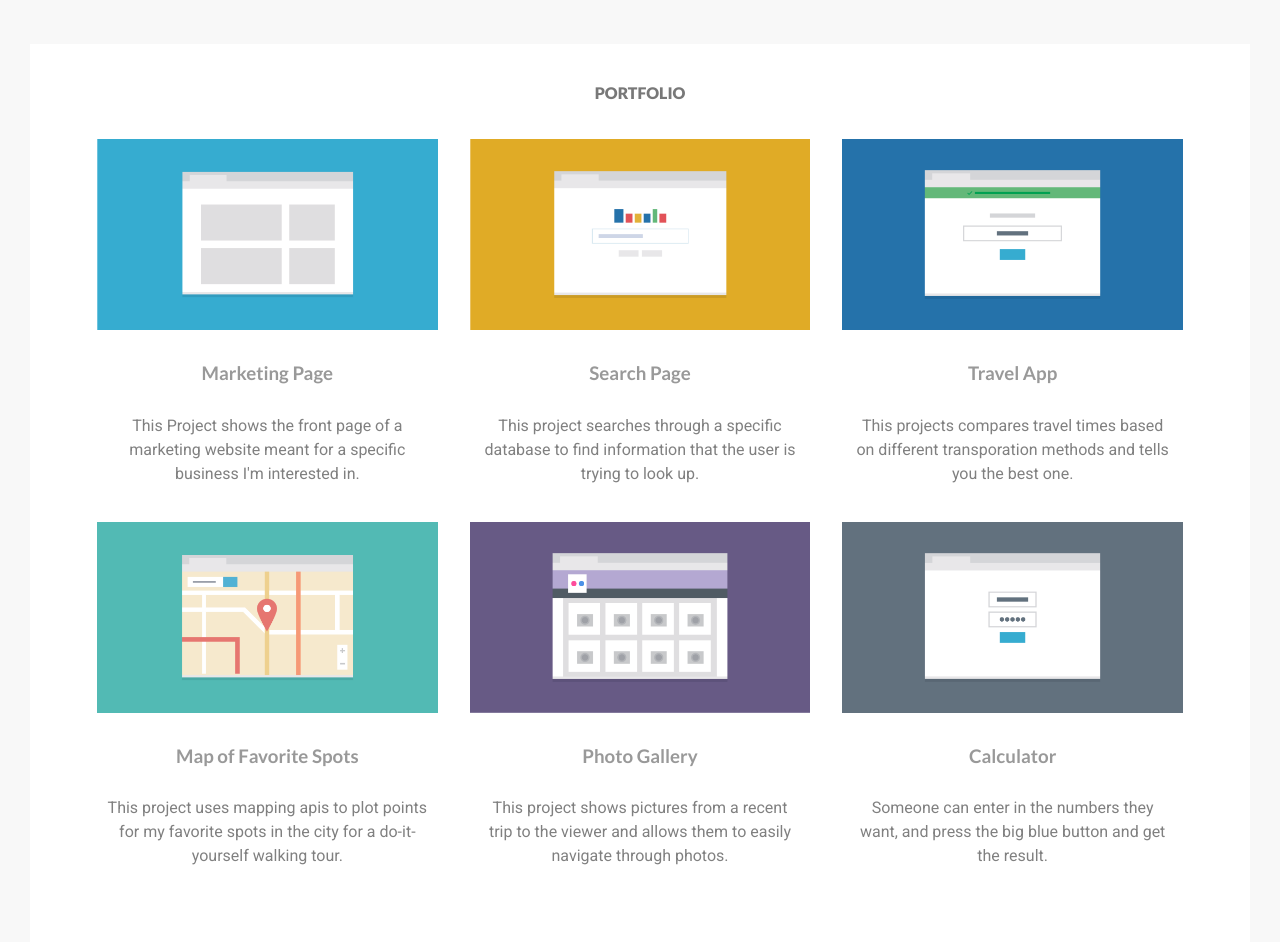
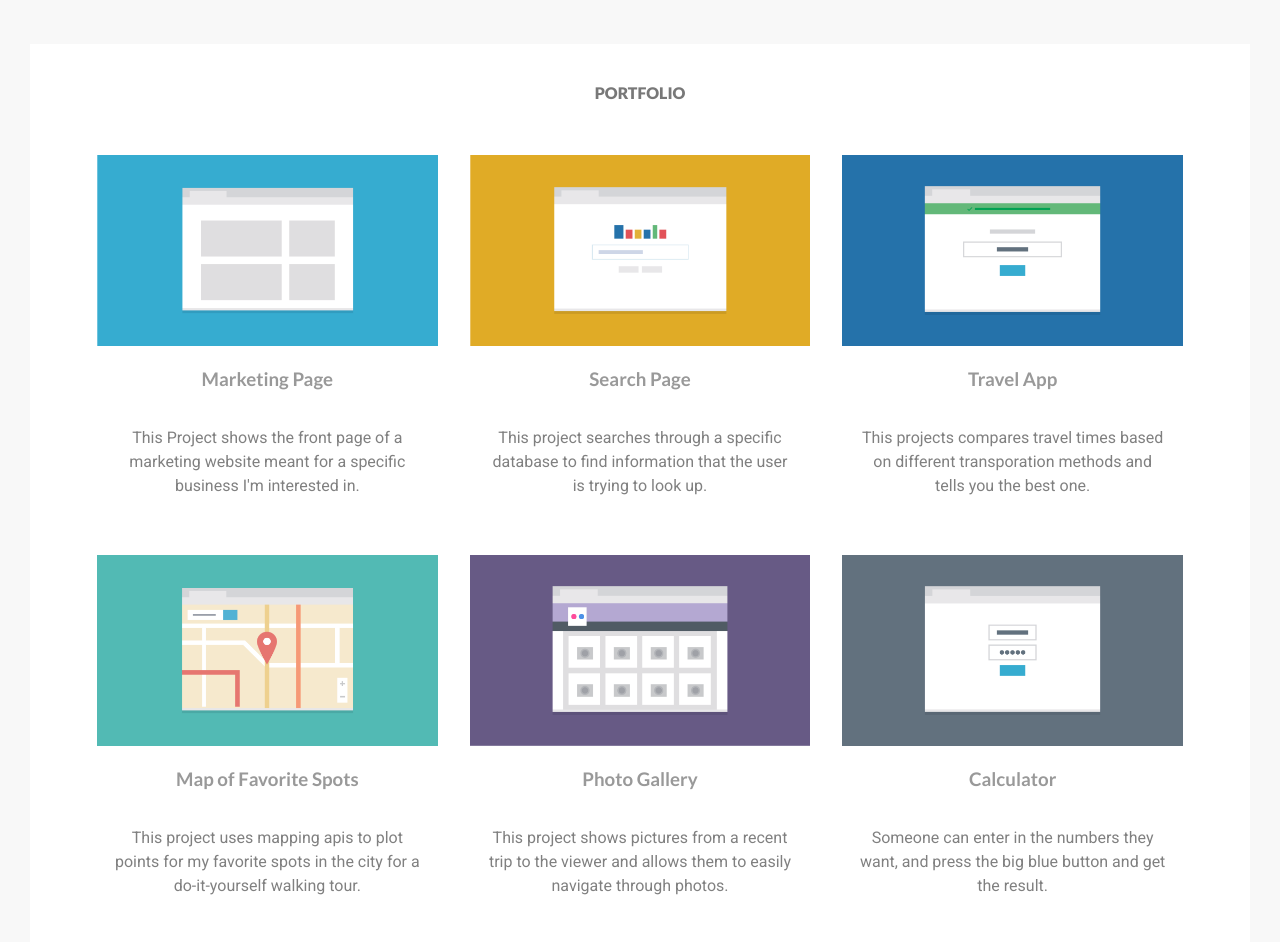
Before and after one commit to joehdodd/responsivelayoutproject, a plain HTML site: page index.html in a window 1280 px wide. Shown: the part 480-1422 px from the top of the page. Drawn offline with Linux system fonts and the light colour scheme.

Commit message:
Update 1.5
Moar

```diff
--- a/css/styles.css
+++ b/css/styles.css
@@ -97,14 +97,10 @@ img {
     padding-bottom: 50px;
 }
 
-.portfolio-heading {
-    font-weight: normal;
-    padding-top: 10px;
-}
-
 .portfolio-description {
     line-height: 1.5em;
-    padding: 10px 10px 20px;
+    margin-top: 0px;
+    padding: 16px;
     color: #808080;
 }
 
@@ -152,8 +148,7 @@ img {
 
 
 .col {
-    padding-right: 1em;
-    padding-left: 1em;
+    padding: 1em;
 }
 
 
@@ -218,10 +213,10 @@ img {
         margin-top: -2px;
         }
 
-
     .col {
         float: left;
         width: 50%;
+        height: 400px;
     }
 
     .contact-tagline {
```
